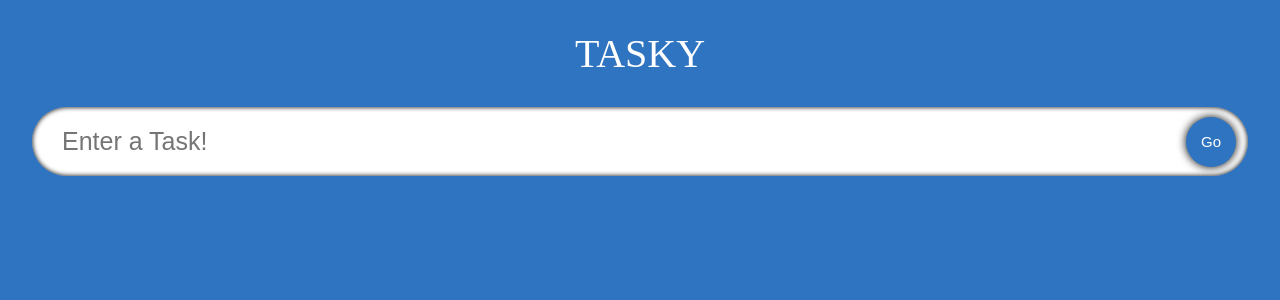
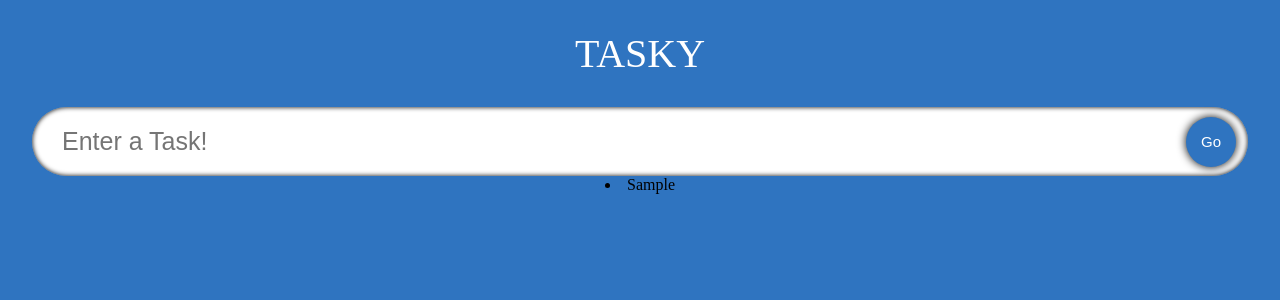
Before and after one commit to nexticodes/tasky-ts, a React (Create React App) app: page / in a window 1280 px wide. Both pictures are taken after typing "Sample" into the empty fields and a click on the button "Go". Shown: the top 300 px of the page. Built offline with nearby package versions, Linux system fonts and the light colour scheme; the HTML template or start-up script is replaced by a standard one; a web font is replaced by a local one.

Commit message:
Simply render the todos.

```diff
--- a/src/App.tsx
+++ b/src/App.tsx
@@ -20,6 +20,9 @@ const App: React.FC = () => {
         <div className="App">
             <span className="heading">Tasky</span>
             <InputField todo={todo} setTodo={setTodo} handleAdd={handleAdd} />
+            {todos.map((t) => (
+              <li>{t.todo}</li>
+            ))}
         </div>
     );
 };
```
